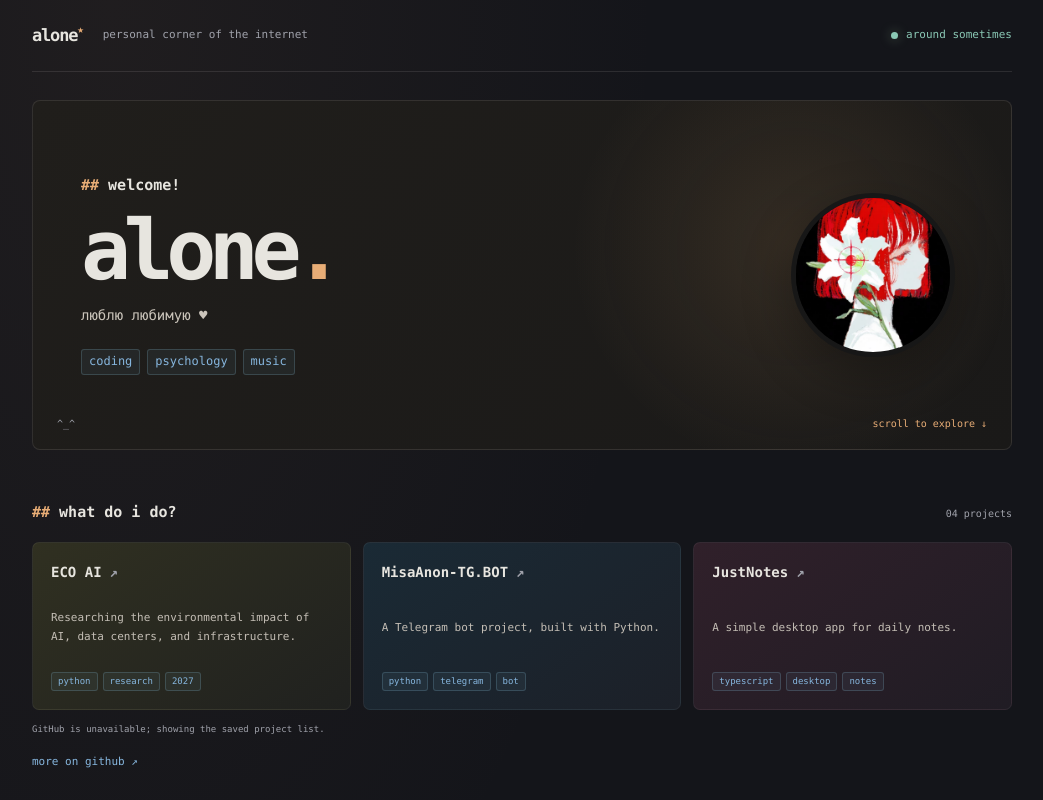
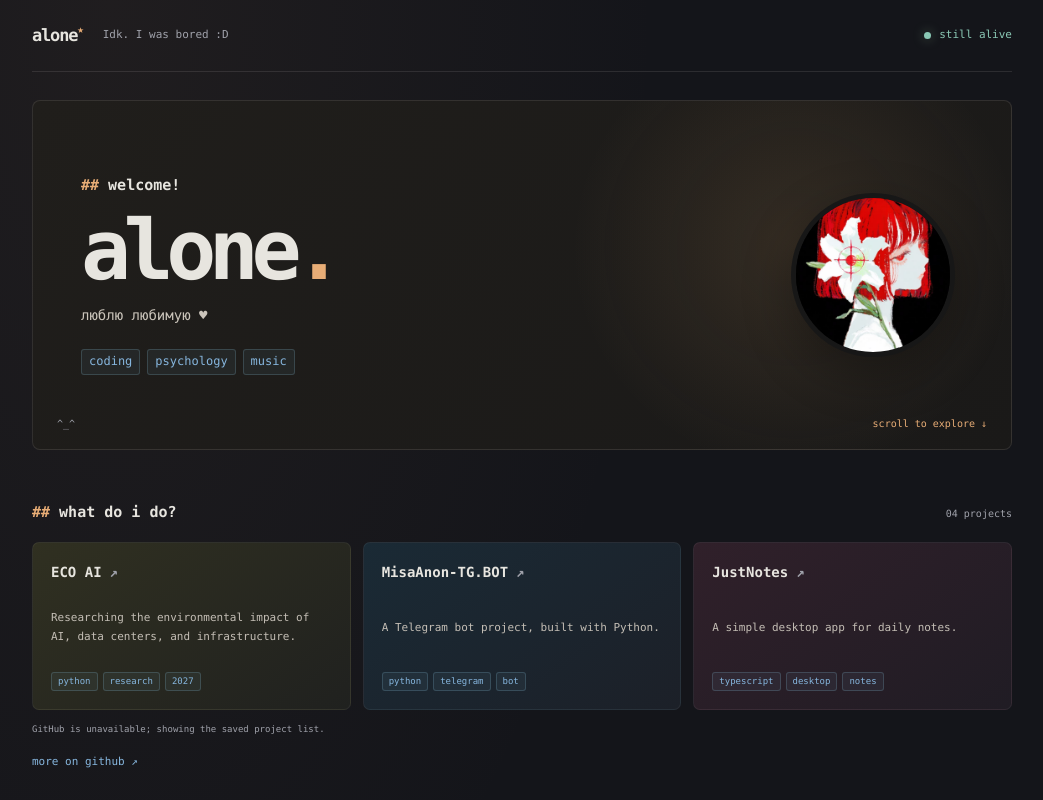
Before and after one commit to d6s8/alone, a plain HTML site: page index.html in a window 1280 px wide. Shown: the top 800 px of the page, without its empty margins (118-1161 px from the left). Drawn offline with Linux system fonts and the light colour scheme; no server answers.

Commit message:
Update topbar note

```diff
--- a/index.html
+++ b/index.html
@@ -25,8 +25,8 @@
     <div class="site-shell">
       <header class="topbar">
         <a class="wordmark" href="#top" aria-label="alone, back to top">alone<span>★</span></a>
-        <span class="topbar-note">personal corner of the internet</span>
-        <span class="availability"><i aria-hidden="true"></i> around sometimes</span>
+        <span class="topbar-note">Idk. I was bored :D</span>
+        <span class="availability"><i aria-hidden="true"></i> still alive</span>
       </header>
 
       <main id="top">
```
